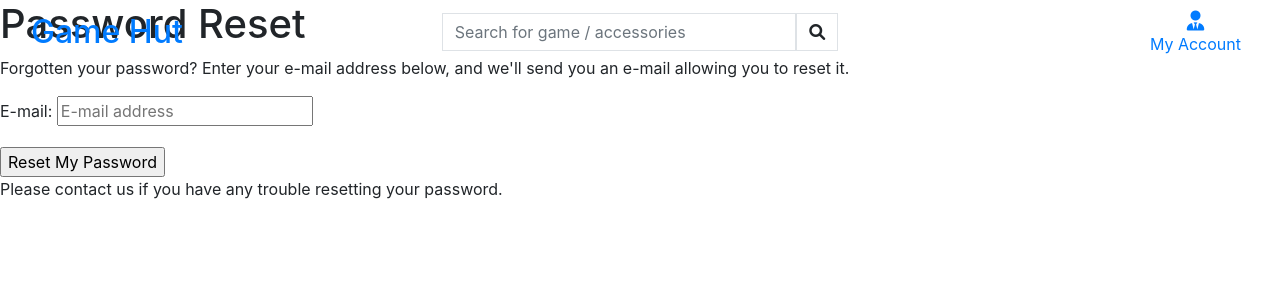
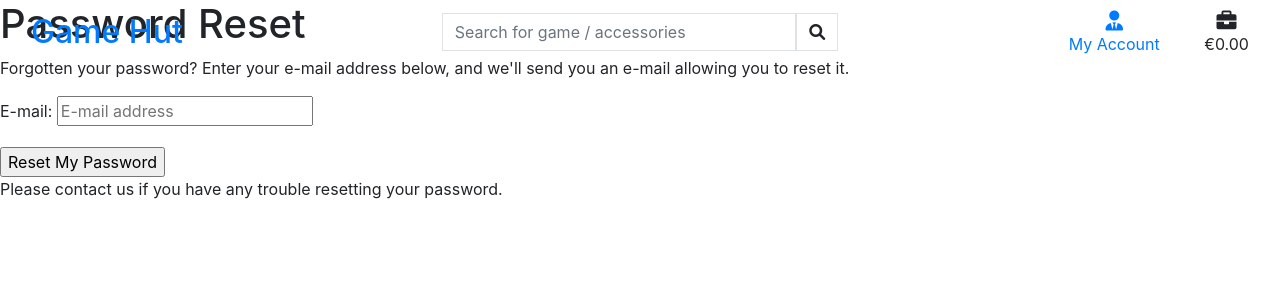
Before and after one commit to Code-Institute-Submissions/milestone-108, a Django app: page /accounts/password/reset/ in a window 1280 px wide. Shown: the top 300 px of the page. Run offline with Django 3.2, Linux system fonts and the light colour scheme; parts of the project's set-up code (start-up, migrations or seed data) failed here and were passed over; some libraries are stand-ins or nearby versions.

Commit message:
added basics of page header

```diff
--- a/templates/base.html
+++ b/templates/base.html
@@ -36,9 +36,7 @@
         <div class="row">
             <div class="col-12 col-lg-4 my-auto py-1 py-lg-0 text-center text-lg-left">
                 <a href="{% url 'home'%}" class="nav-link main-logo-link">
-                    <h2 class="logo-font m-0">
-                        Game Hut
-                    </h2>
+                    <h2 class="logo-font my-0"> Game Hut </h2>
                 </a>
             </div>
             <div class="col-12 col-lg-4 my-auto py-1 py-lg-0">
@@ -48,7 +46,7 @@
                         <div class="inpur-group-append">
                             <button class="form-control btn border rounded-0" type="submit">
                                 <span class="icon">
-                                    <i class="fas fa-search"></i>
+                                   <i class="fas fa-search"></i>
                                 </span>
                             </button>
                         </div>
@@ -64,8 +62,33 @@
                                 <p class="my-0">My Account</p>
                             </div>
                         </a>
+                        <div class="dropdown-menu border-0" aria-labelledby="user-options">
+                            {% if request.user.is_authenticated %}
+                                {% if request.user.is_superuser %}
+                                <a href="" class="dropdown-item">Product Management</a>
+                                {% endif %}
+                                <a href="" class="dropdown-item">My Profile</a>
+                                <a href="{% url 'account_logout' %}" class="dropdown-item">Logout</a>
+                            {% else %}
+                                <a href="{% url 'account_signup' %}" class="dropdown-item">Sign Up</a>
+                                <a href="{% url 'account_login' %}" class="dropdown-item">Login</a>
+                            {% endif %}
+                        </div>
                     </li>
-                    <li class="list0inline-item"></li>
+                    <li class="list-inline-item">
+                        <a class="{% if sub_total %} text-info font-weight-bold {% else %} text-black {% endif %} nav-link">
+                            <div class="text-center">
+                                <div><i class="fas fa-briefcase fa-lg"></i></div>
+                                <p class="my-0">
+                                    {% if sub_total %}
+                                        ${{ sub_total|floatformat:2 }}
+                                    {% else %}
+                                        €0.00
+                                    {% endif %}
+                                </p>
+                            </div>
+                        </a>
+                    </li>
                 </ul>
             </div>
         </div>
```
Also changed, not shown: db.sqlite3.
